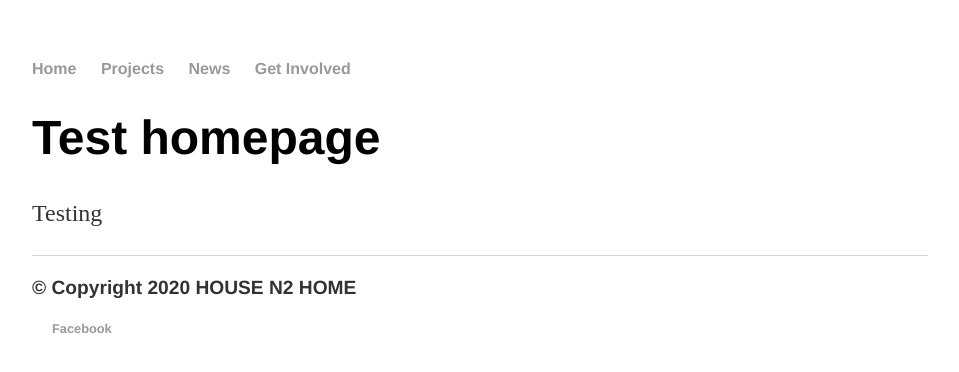
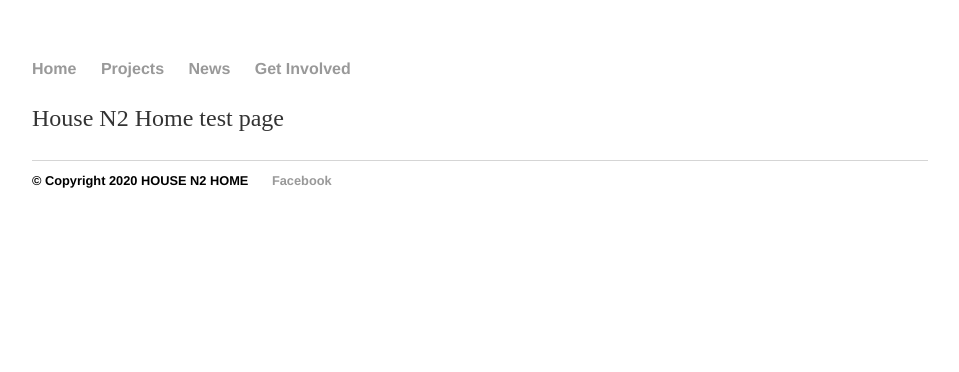
Before and after one commit to si-air2020/si-air2020.github.io, a Jekyll site: the page built from index.html, in a window 1280 px wide. Shown: the top 372 px of the page, without its empty margins (160-1119 px from the left). Built offline with Jekyll 4.4.1, drawn with Linux system fonts in a browser that asks for light colours.

Commit message:
Update index.html

```diff
--- a/index.html
+++ b/index.html
@@ -1,29 +1,7 @@
-<!DOCTYPE html>
-<html>
-	<head>
-		<title>House N2 Home</title>
-		<link rel="stylesheet" type="text/css" href="/css/main.css">
-	</head>
-	<body>
-		<nav>
-    		<ul>
-        		<li><a href="/">Home</a></li>
-	        	<li><a href="/projects">Projects</a></li>
-        		<li><a href="/news">News</a></li>
-        		<li><a href="/get-involved">Get Involved</a></li>
-    		</ul>
-		</nav>
-		<div class="container">
-    		<div class="blurb">
-        		<h1>Test homepage</h1>
-				      <p>Testing</p>
-    		</div><!-- /.blurb -->
-		</div><!-- /.container -->
-		<footer>
-    			<ul>
-				<li><p>© Copyright 2020 HOUSE N2 HOME</p></li>
-				<li><a href="https://www.facebook.com/HouseN2HomeWashtenaw">Facebook</a></li>
-			</ul>
-		</footer>
-	</body>
-</html>
+---
+layout: default
+title: House N2 Home
+---
+<div class="blurb">
+	<p>House N2 Home test page</p>
+</div><!-- /.blurb -->
```
